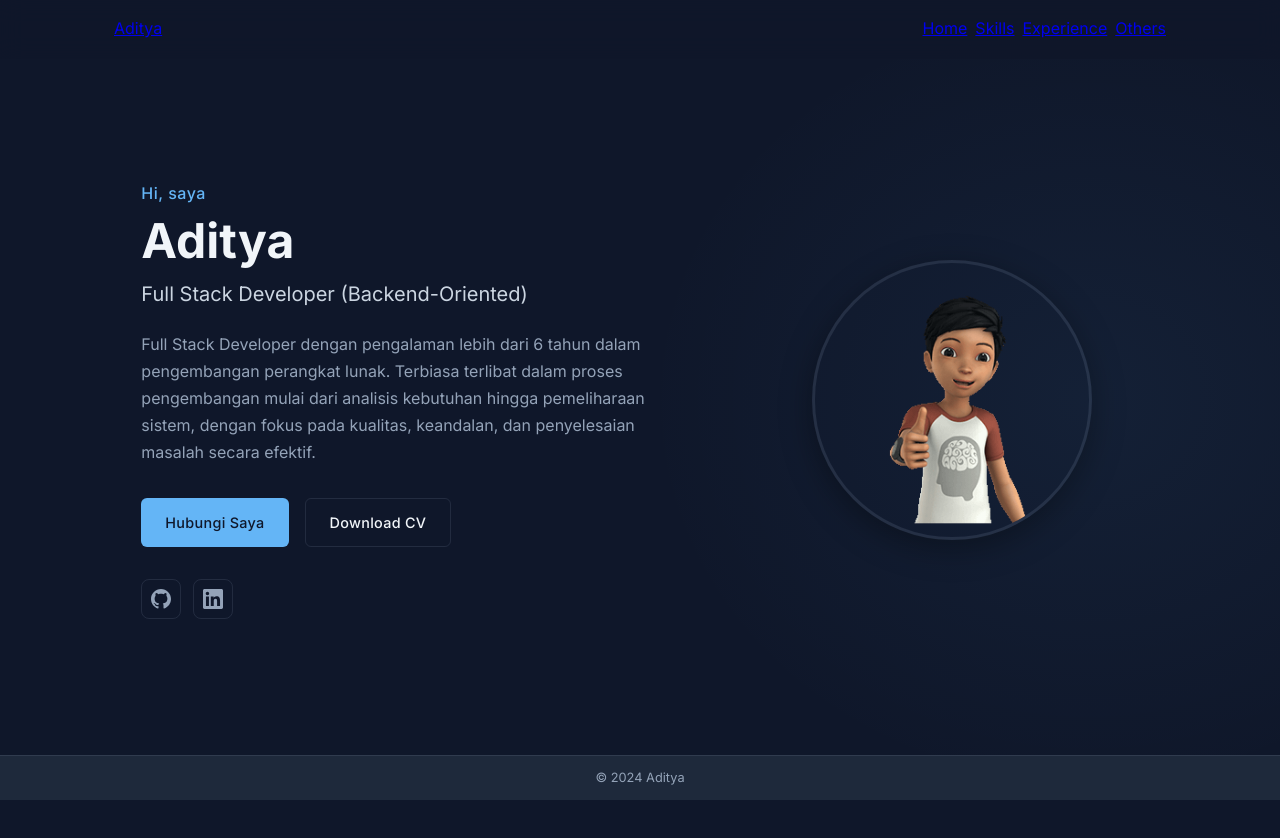
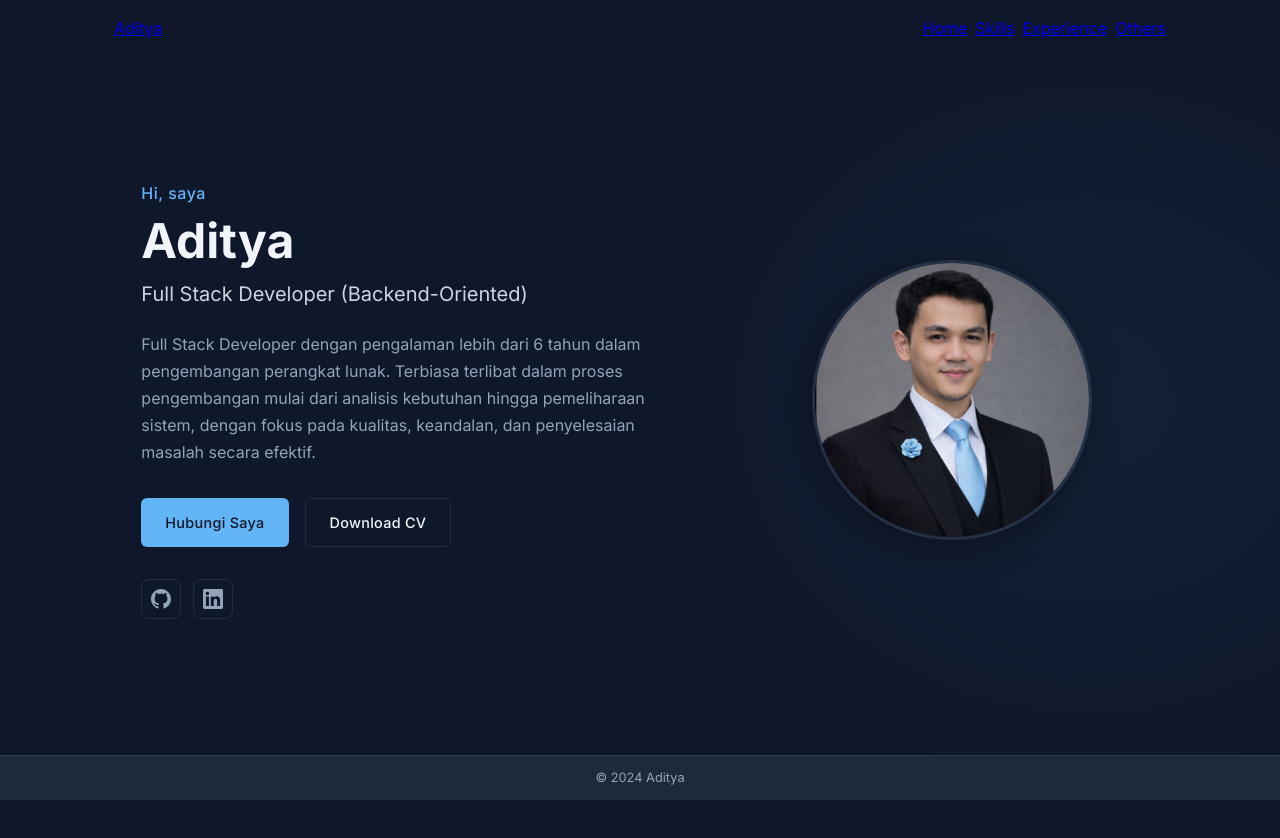
Before and after one commit to kdnknz/portofolio, a React (Vite) app: page / in a window 1280 px wide. Shown: the top 838 px of the page. Built offline with nearby package versions, Linux system fonts and the light colour scheme; the HTML template or start-up script is replaced by a standard one.

Commit message:
feat: add profile photo adit.jpeg and update avatar reference

```diff
--- a/src/database.js
+++ b/src/database.js
@@ -12,7 +12,7 @@ export const portfolioData = {
     birthPlace: "Pandeglang",
     nationality: "WNI",
     bio: "Full Stack Developer dengan pengalaman lebih dari 6 tahun dalam pengembangan perangkat lunak. Terbiasa terlibat dalam proses pengembangan mulai dari analisis kebutuhan hingga pemeliharaan sistem, dengan fokus pada kualitas, keandalan, dan penyelesaian masalah secara efektif.",
-    avatar: "/image/adet.png",
+    avatar: "/image/adit.jpeg",
     resume: "/cv_aditya.html"
   },
 
```
Also changed, not shown: public/image/adit.jpeg (added).
